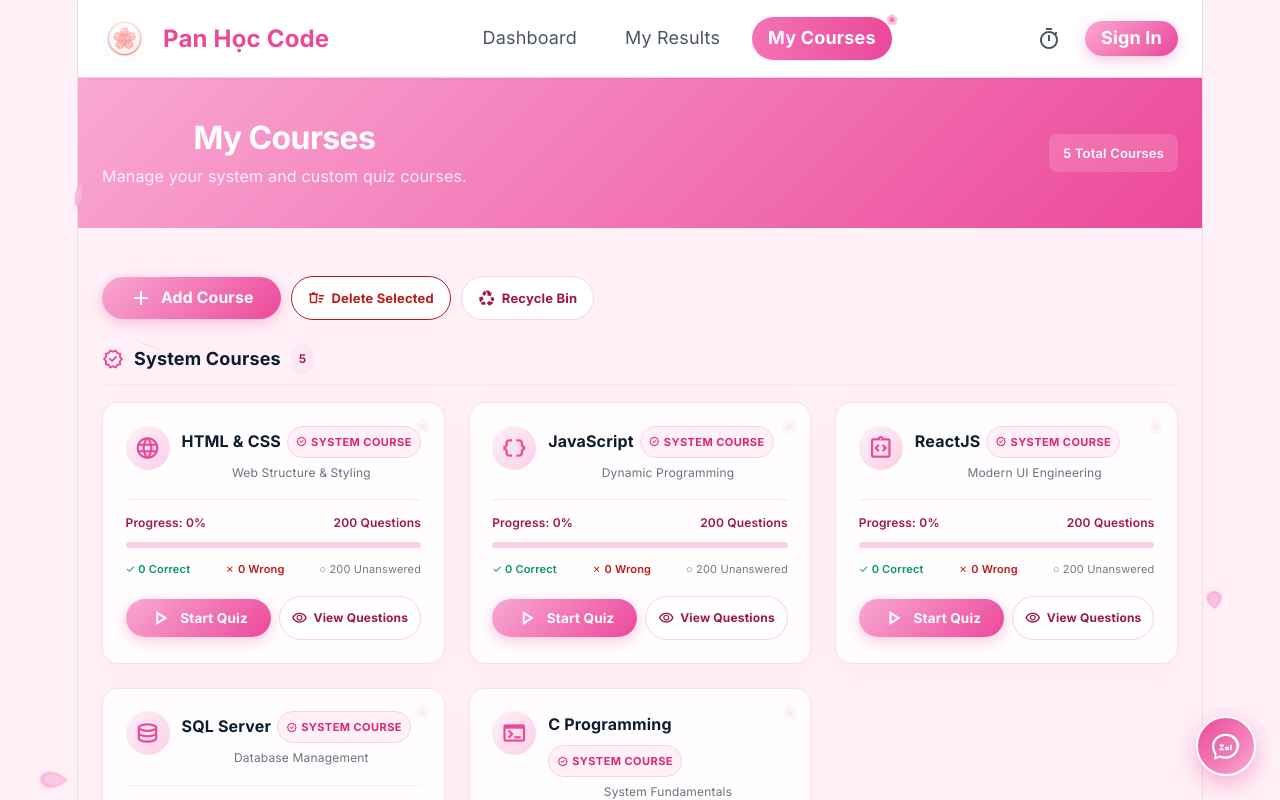
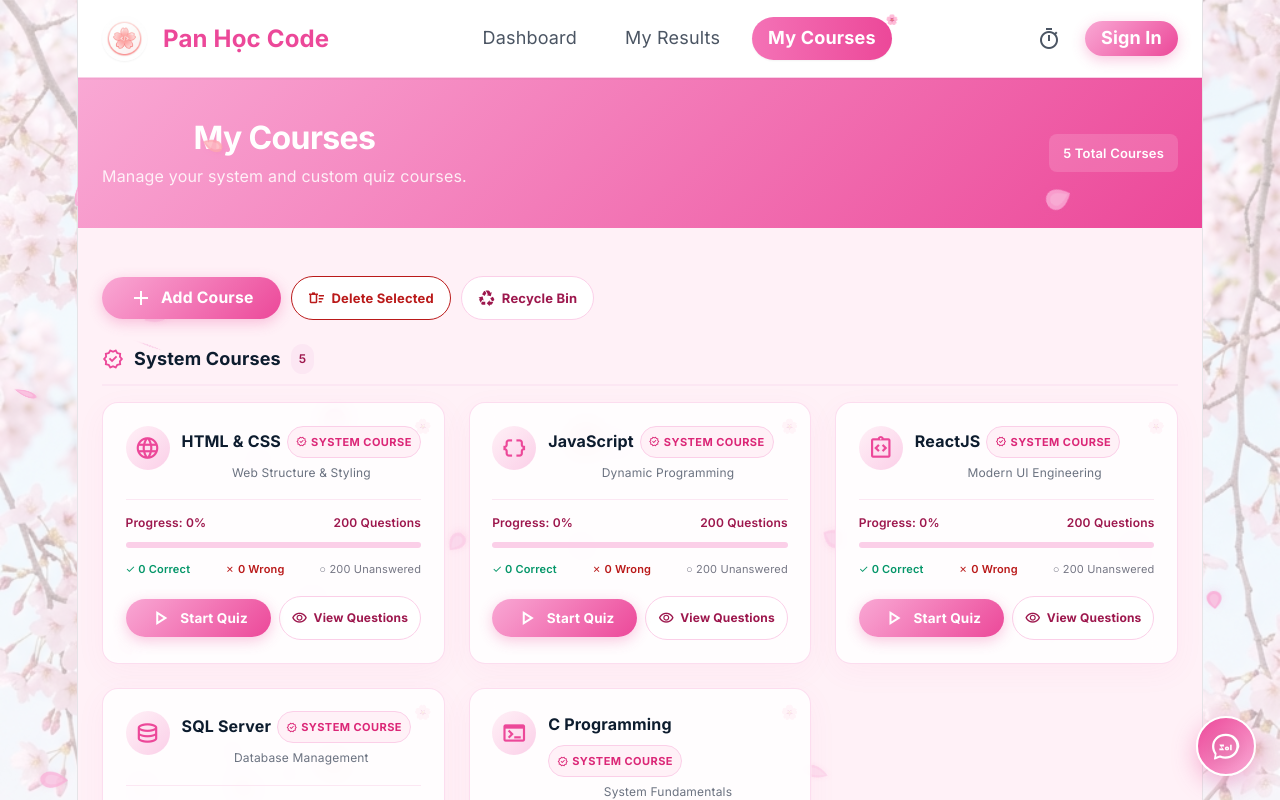
Before and after one commit to trungtiepte-spec/trangwebPanHocCode, a React (Vite) app in the folder react-project/: page /courses in a window 1280 px wide. Shown: the top 800 px of the page. Built offline with nearby package versions, Linux system fonts and the light colour scheme.

Commit message:
Upgrade Sakura visual theme with AI background image and 50% increased petal system density

```diff
--- a/react-project/src/components/SakuraBackground.jsx
+++ b/react-project/src/components/SakuraBackground.jsx
@@ -5,11 +5,12 @@ const PETAL_COLORS = ['#F9A8D4', '#FBCFE8', '#FDA4AF'];
 
 export default function SakuraBackground({ intensity = 'medium' }) {
     const petalCount = useMemo(() => {
-        if (intensity === 'high') return 35;
-        if (intensity === 'medium') return 20;
+        if (intensity === 'high') return 55;
+        if (intensity === 'medium-high') return 35;
+        if (intensity === 'medium') return 22;
         if (intensity === 'low') return 10;
-        if (intensity === 'minimal') return 4;
-        return 20;
+        if (intensity === 'minimal') return 6;
+        return 22;
     }, [intensity]);
 
     const petals = useMemo(() => {
--- a/react-project/src/index.css
+++ b/react-project/src/index.css
@@ -52,6 +52,11 @@
 
 body {
   margin: 0;
+  background-image: linear-gradient(rgba(255, 255, 255, 0.65), rgba(255, 255, 255, 0.65)), url('/sakura_bg.png');
+  background-size: cover;
+  background-position: center;
+  background-attachment: fixed;
+  min-height: 100vh;
 }
 
 #root {
--- a/react-project/src/layouts/MainLayout.jsx
+++ b/react-project/src/layouts/MainLayout.jsx
@@ -1,13 +1,20 @@
 import React, { useState, useRef, useEffect } from 'react';
-import { Outlet, Link, NavLink, useNavigate } from 'react-router-dom';
+import { Outlet, Link, NavLink, useNavigate, useLocation } from 'react-router-dom';
 import { useAuth } from '../context/AuthContext';
 import ChatWidget from '../components/ChatWidget';
+import SakuraBackground from '../components/SakuraBackground';
 
 export default function MainLayout() {
     const { currentUser, logout } = useAuth();
     const navigate = useNavigate();
+    const location = useLocation();
     const [dropdownOpen, setDropdownOpen] = useState(false);
     const dropdownRef = useRef(null);
+
+    const getSakuraIntensity = (pathname) => {
+        if (pathname === '/') return 'medium-high';
+        return 'medium';
+    };
 
     // Close dropdown on outside click
     useEffect(() => {
@@ -28,6 +35,7 @@ export default function MainLayout() {
 
     return (
         <div className="bg-background text-on-surface min-h-screen flex flex-col">
+            <SakuraBackground intensity={getSakuraIntensity(location.pathname)} />
             <header className="bg-surface dark:bg-on-surface border-b border-outline-variant dark:border-outline shadow-sm sticky top-0 z-50">
                 <div className="flex justify-between items-center w-full px-lg py-md max-w-container-max mx-auto">
                     <div className="flex items-center gap-md">
```
Also changed, not shown: react-project/public/sakura_bg.png (added).
